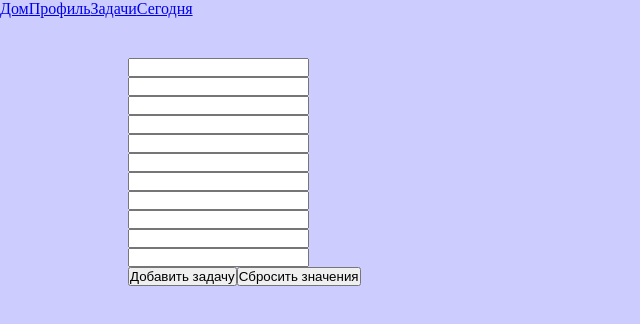
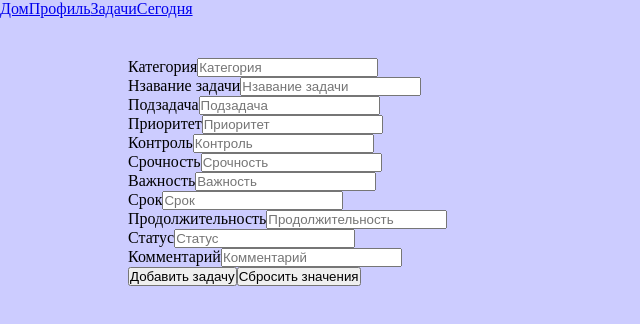
Before and after one commit to Juris-Berkulis/entertask, a React (Create React App) app: page /addtask in a window 1280 px wide. Shown: the top 324 px of the page, without its empty margins (0-640 px from the left). Built offline with nearby package versions, Linux system fonts and the light colour scheme; no server answers.

Commit message:
1. Install the module "firebase: ^8.10.0"; 2. Create actions, reducer, reducer case, selectors and logic for saving tasks to the database and displaying tasks from the database; 3. Make changes to the task description entry field component; 4. Make small changes to the code.

```diff
--- a/package.json
+++ b/package.json
@@ -7,6 +7,7 @@
     "@testing-library/jest-dom": "^5.16.4",
     "@testing-library/react": "^11.2.7",
     "@testing-library/user-event": "^12.8.3",
+    "firebase": "^8.10.0",
     "react": "^18.0.0",
     "react-dom": "^18.0.0",
     "react-redux": "^7.2.8",
--- a/src/route_components/AddTask/AddTask.js
+++ b/src/route_components/AddTask/AddTask.js
@@ -4,6 +4,7 @@ import { resetInputFieldsValuesInitializerAction } from '../../store/AppSwitches
 import { getAppSwitchesResetInputFieldsValuesInitializerSelector } from '../../store/AppSwitches/Selectors';
 import { inputFieldsValuesForNewTaskActionsList } from '../../store/InputFieldsValuesForNewTask/Action';
 import { getInputFieldsValuesForNewTaskSubtaskNameSelector, getInputFieldsValuesForNewTasktaskCategorySelector, getInputFieldsValuesForNewTaskTaskCommentSelector, getInputFieldsValuesForNewTaskTaskControlSelector, getInputFieldsValuesForNewTaskTaskDeadlineSelector, getInputFieldsValuesForNewTaskTaskDurationSelector, getInputFieldsValuesForNewTaskTaskImportanceSelector, getInputFieldsValuesForNewTaskTaskNameSelector, getInputFieldsValuesForNewTaskTaskPrioritySelector, getInputFieldsValuesForNewTaskTaskStatusSelector, getInputFieldsValuesForNewTaskTaskUrgencySelector } from '../../store/InputFieldsValuesForNewTask/Selectors';
+import { addNewTaskWithThunkAction } from '../../store/Tasks/Action';
 import { useStyles } from '../../styles/Style';
 import { AddTaskUI } from '../../ui_components/AddTaskUI';
 
@@ -45,6 +46,11 @@ export const AddTask = () => {
 
         console.log(newTask)
 
+        const now = new Date();
+        const taskUTCDateAndTime = now.toUTCString();
+
+        dispatch(addNewTaskWithThunkAction(taskUTCDateAndTime, newTask));
+
         dispatch({
             type: resetInputFieldsValuesInitializerAction.type,
             payload: inputFieldsValuesInitializer + 1,
--- a/src/store/Store.js
+++ b/src/store/Store.js
@@ -4,12 +4,14 @@ import { persistStore, persistReducer } from 'redux-persist';
 import storage from 'redux-persist/lib/storage';
 import { appSwitchesReducer } from './AppSwitches/Reducer';
 import { inputFieldsValuesForNewTaskReducer } from './InputFieldsValuesForNewTask/Reducer';
+import { tasksListReducer } from './Tasks/Reducer';
 
 const composeEnhancers = window.__REDUX_DEVTOOLS_EXTENSION_COMPOSE__ || compose;
 
 const rootReducer = combineReducers({
     appSwitchesStore: appSwitchesReducer,
     inputFieldsValuesForNewTaskStore: inputFieldsValuesForNewTaskReducer,
+    tasksListStore: tasksListReducer,
 });
 
 const persistConfig = {
--- /dev/null
+++ b/src/store/Tasks/Action.js
@@ -0,0 +1,43 @@
+import { tasksDBRef } from "../../firebase/firebase";
+
+export const addNewTaskWithThunkAction = (taskUTCDateAndTime, newTask) => () => {
+    tasksDBRef.child('userUID').update({
+        [taskUTCDateAndTime]: '',
+    });
+    tasksDBRef.child('userUID').child(taskUTCDateAndTime).child('taskCreateAt').set(taskUTCDateAndTime);
+    tasksDBRef.child('userUID').child(taskUTCDateAndTime).child('taskCategory').set(newTask.taskCategory);
+    tasksDBRef.child('userUID').child(taskUTCDateAndTime).child('taskName').set(newTask.taskName);
+    tasksDBRef.child('userUID').child(taskUTCDateAndTime).child('subtaskName').set(newTask.subtaskName);
+    tasksDBRef.child('userUID').child(taskUTCDateAndTime).child('taskPriority').set(newTask.taskPriority);
+    tasksDBRef.child('userUID').child(taskUTCDateAndTime).child('taskControl').set(newTask.taskControl);
+    tasksDBRef.child('userUID').child(taskUTCDateAndTime).child('taskUrgency').set(newTask.taskUrgency);
+    tasksDBRef.child('userUID').child(taskUTCDateAndTime).child('taskImportance').set(newTask.taskImportance);
+    tasksDBRef.child('userUID').child(taskUTCDateAndTime).child('taskDeadline').set(newTask.taskDeadline);
+    tasksDBRef.child('userUID').child(taskUTCDateAndTime).child('taskDuration').set(newTask.taskDuration);
+    tasksDBRef.child('userUID').child(taskUTCDateAndTime).child('taskStatus').set(newTask.taskStatus);
+    tasksDBRef.child('userUID').child(taskUTCDateAndTime).child('taskComment').set(newTask.taskComment);
+};
+
+export const CHANGE_TASKS_LIST = 'CHANGE_TASKS_LIST';
+
+export const changeTasksListAction = (payload) => ({
+    type: CHANGE_TASKS_LIST,
+    payload: payload,
+});
+
+const changeTasksList = (dispatch, userUID) => {
+    return (snapshot) => {
+        dispatch(changeTasksListAction({
+            userUID: userUID,
+            snapshotVal: snapshot.val(),
+        }));
+    }
+};
+
+export const onTrackingChangeValueInTasksListWithThunkAction = (userUID) => (dispatch) => {
+    tasksDBRef.child(userUID).on('value', changeTasksList(dispatch, userUID));
+};
+
+export const offTrackingChangeValueInTasksListWithThunkAction = (userUID) => (dispatch) => {
+    tasksDBRef.child(userUID).off('value', changeTasksList(dispatch, userUID));
+};
--- /dev/null
+++ b/src/store/Tasks/Reducer.js
@@ -0,0 +1,20 @@
+import { CHANGE_TASKS_LIST } from "./Action";
+
+const initialState = {
+    messages: {},
+};
+
+export const tasksListReducer = (state = initialState, action) => {
+    switch(action.type) {
+        case CHANGE_TASKS_LIST: {
+            return {
+                tasks: {
+                    [action.payload.userUID]: action.payload.snapshotVal
+                }
+            }
+        }
+        default: {
+            return state
+        }
+    }
+};
--- /dev/null
+++ b/src/store/Tasks/Selectors.js
@@ -0,0 +1,4 @@
+export const getTasksListRootSelector = (state) => state.tasksListStore || {};
+export const getTasksListTasksSelector = (state) => getTasksListRootSelector(state).tasks || {};
+export const getTasksListTasksKindOfDictByUserUID = (userUID) => (state) => getTasksListTasksSelector(state)[userUID] || {};
+export const getTasksListTasksKindOfListByUserUID = (userUID) => (state) => Object.values(getTasksListTasksKindOfDictByUserUID(userUID)(state));
--- a/src/ui_components/AddTaskUI.jsx
+++ b/src/ui_components/AddTaskUI.jsx
@@ -7,17 +7,17 @@ export const AddTaskUI = (props) => {
         <div>
             <form onSubmit={props.onSubmitForm}>
                 <div>
-                    <TaskInput fieldName={taskCategoryAction.type}></TaskInput>
-                    <TaskInput fieldName={taskNameAction.type}></TaskInput>
-                    <TaskInput fieldName={subtaskNameAction.type}></TaskInput>
-                    <TaskInput fieldName={taskPriorityAction.type}></TaskInput>
-                    <TaskInput fieldName={taskControlAction.type}></TaskInput>
-                    <TaskInput fieldName={taskUrgencyAction.type}></TaskInput>
-                    <TaskInput fieldName={taskImportanceAction.type}></TaskInput>
-                    <TaskInput fieldName={taskDeadlineAction.type}></TaskInput>
-                    <TaskInput fieldName={taskDurationAction.type}></TaskInput>
-                    <TaskInput fieldName={taskStatusAction.type}></TaskInput>
-                    <TaskInput fieldName={taskCommentAction.type}></TaskInput>
+                    <TaskInput actionForInputFieldsValuesForNewTaskReducer={taskCategoryAction.type} labelName='Категория'></TaskInput>
+                    <TaskInput actionForInputFieldsValuesForNewTaskReducer={taskNameAction.type} labelName='Нзавание задачи'></TaskInput>
+                    <TaskInput actionForInputFieldsValuesForNewTaskReducer={subtaskNameAction.type} labelName='Подзадача'></TaskInput>
+                    <TaskInput actionForInputFieldsValuesForNewTaskReducer={taskPriorityAction.type} labelName='Приоритет'></TaskInput>
+                    <TaskInput actionForInputFieldsValuesForNewTaskReducer={taskControlAction.type} labelName='Контроль'></TaskInput>
+                    <TaskInput actionForInputFieldsValuesForNewTaskReducer={taskUrgencyAction.type} labelName='Срочность'></TaskInput>
+                    <TaskInput actionForInputFieldsValuesForNewTaskReducer={taskImportanceAction.type} labelName='Важность'></TaskInput>
+                    <TaskInput actionForInputFieldsValuesForNewTaskReducer={taskDeadlineAction.type} labelName='Срок'></TaskInput>
+                    <TaskInput actionForInputFieldsValuesForNewTaskReducer={taskDurationAction.type} labelName='Продолжительность'></TaskInput>
+                    <TaskInput actionForInputFieldsValuesForNewTaskReducer={taskStatusAction.type} labelName='Статус'></TaskInput>
+                    <TaskInput actionForInputFieldsValuesForNewTaskReducer={taskCommentAction.type} labelName='Комментарий'></TaskInput>
                 </div>
                 <div>
                     <button type='submit'>Добавить задачу</button>
--- a/src/ui_components/AllTasksUI.jsx
+++ b/src/ui_components/AllTasksUI.jsx
@@ -4,6 +4,9 @@ export const AllTasksUI = (props) => {
     return (
         <div>
             <a href={props.allAppComponentsWithPageTitle.addtask.path}>{props.allAppComponentsWithPageTitle.addtask.displayTitle}</a>
+            <ul>
+                {props.tasksListTasksKindOfListByIdSelForProps}
+            </ul>
         </div>
     )
 };
--- a/src/ui_components/TaskInputUI.jsx
+++ b/src/ui_components/TaskInputUI.jsx
@@ -3,7 +3,8 @@ import React from 'react';
 export const TaskInputUI = (props) => {
     return (
         <div>
-            <input onChange={props.onSaveValueFromInput} value={props.inputValue}></input>
+            <label htmlFor={props.actionForInputFieldsValuesForNewTaskReducer}>{props.labelName}</label>
+            <input id={props.actionForInputFieldsValuesForNewTaskReducer} placeholder={props.labelName} onChange={props.onSaveValueFromInput} value={props.inputValue}></input>
         </div>
     )
 };
--- a/src/widget_components/TaskInput/TaskInput.js
+++ b/src/widget_components/TaskInput/TaskInput.js
@@ -17,7 +17,7 @@ export const TaskInput = (props) => {
         setInputValue(event.target.value);
 
         dispatch({
-            type: props.fieldName,
+            type: props.actionForInputFieldsValuesForNewTaskReducer,
             payload: event.target.value,
         });
     };
@@ -26,12 +26,12 @@ export const TaskInput = (props) => {
         setInputValue('');
 
         dispatch({
-            type: props.fieldName,
+            type: props.actionForInputFieldsValuesForNewTaskReducer,
             payload: '',
         });
-    }, [inputFieldsValuesInitializer, dispatch, props.fieldName]);
+    }, [inputFieldsValuesInitializer, dispatch, props.actionForInputFieldsValuesForNewTaskReducer]);
 
     return (
-        <TaskInputUI classes={classes} onSaveValueFromInput={onSaveValueFromInput} inputValue={inputValue}></TaskInputUI>
+        <TaskInputUI classes={classes} onSaveValueFromInput={onSaveValueFromInput} inputValue={inputValue} labelName={props.labelName} actionForInputFieldsValuesForNewTaskReducer={props.actionForInputFieldsValuesForNewTaskReducer}></TaskInputUI>
     )
 };
```
Also changed, not shown: src/route_components/AllTasks/AllTasks.js (+21 -2 lines), 1 other file (tests, documents, lock files or other folders).
